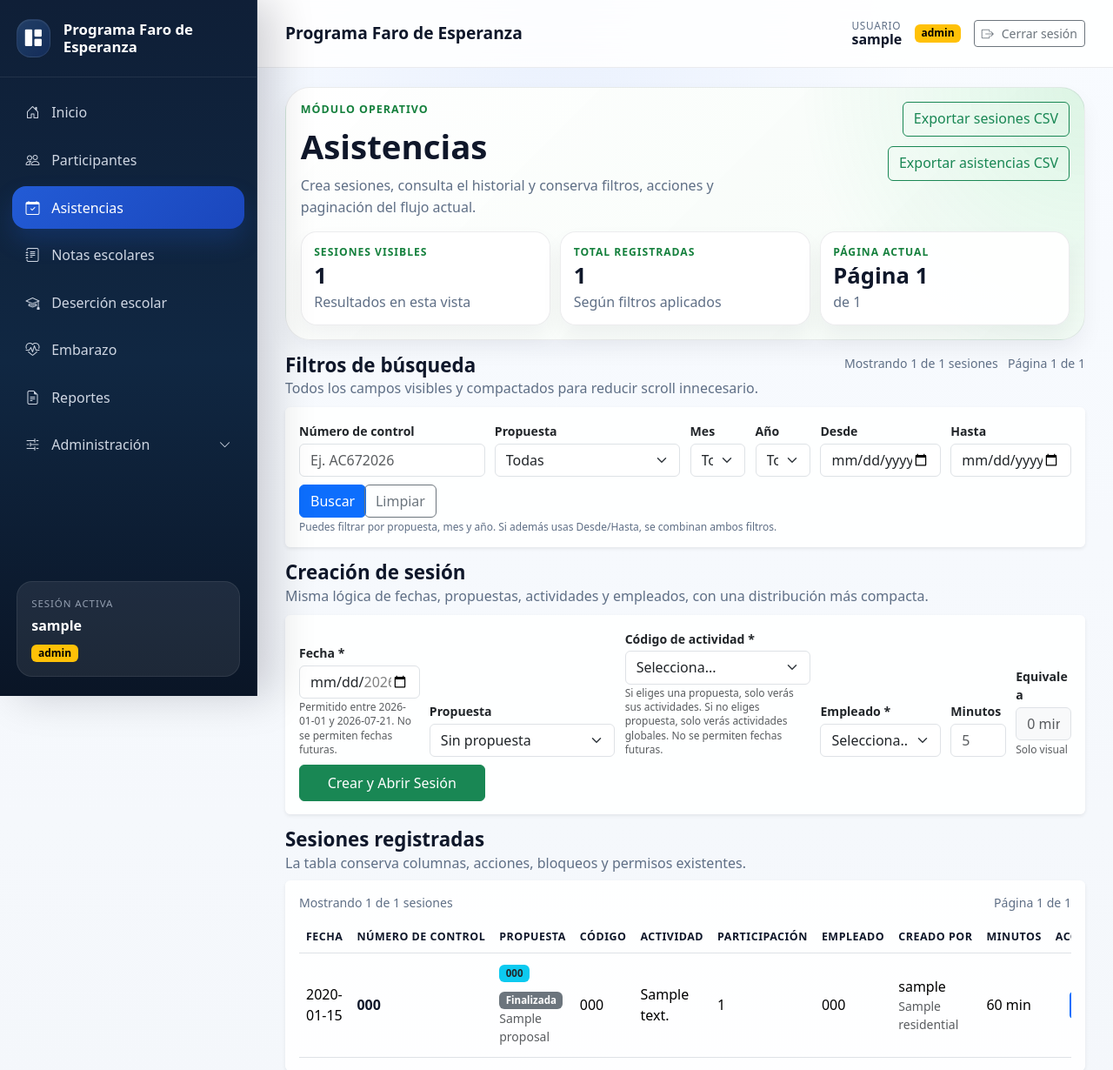
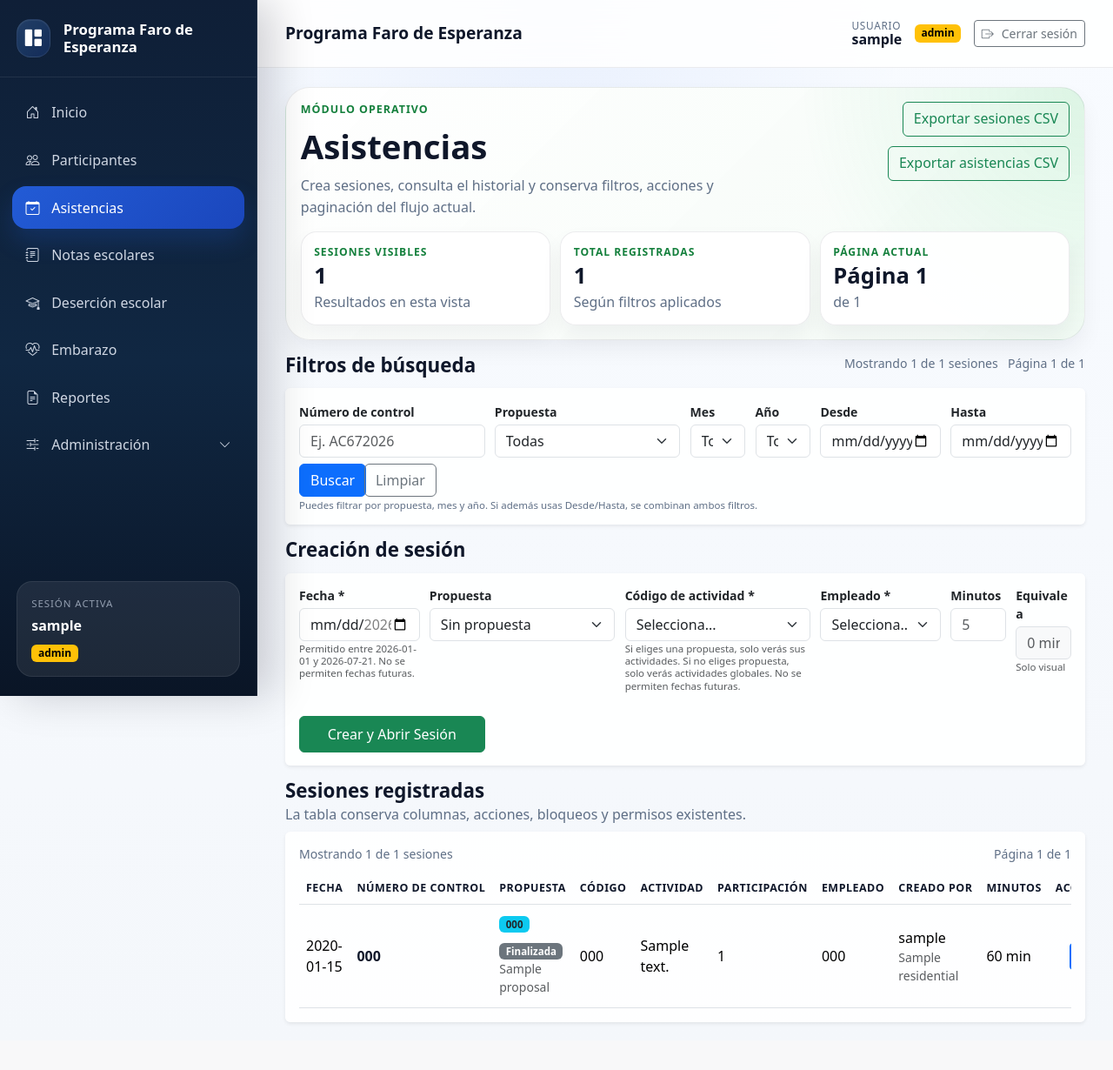
Before and after one commit to dyno-lab/intranet-app, a FastAPI app: page /ui/listado in a window 1280 px wide. Shown: the top 1230 px of the page at 87% size. After the commit the page ends 1177 px from the top, so only its background shows below. Run offline with FastAPI, Linux system fonts and the light colour scheme; the visitor is signed in with stand-in values (Sample User, id 1); tables that the repository leaves empty hold one stand-in row (values such as "Sample post"); parts of the project's set-up code (start-up, migrations or seed data) failed here and were passed over.

Commit message:
fix(ui): compact attendance creation layout

```diff
--- a/app/static/css/ui-modern.css
+++ b/app/static/css/ui-modern.css
@@ -1352,7 +1352,8 @@ body.ui-shell-body {
 }
 
 .attendance-section__header--compact {
-  gap: 0.45rem;
+  gap: 0.2rem;
+  margin-bottom: 0.1rem;
 }
 
 .attendance-section__header--tight {
@@ -1417,24 +1418,37 @@ body.ui-shell-body {
 .attendance-filter-card .form-text,
 .attendance-form-card .form-text,
 .attendance-form-note {
-  margin-top: 0.16rem;
-  font-size: 0.75rem;
-  line-height: 1.35;
+  margin-top: 0.1rem;
+  font-size: 0.72rem;
+  line-height: 1.25;
 }
 
 .attendance-filter-form,
 .attendance-create-form {
   --bs-gutter-x: 0.7rem;
-  --bs-gutter-y: 0.55rem;
+  --bs-gutter-y: 0.45rem;
 }
 
 .attendance-filter-form__note {
   margin-top: 0.05rem;
+}
+
+.attendance-create-form__field {
+  display: flex;
+  flex-direction: column;
+}
+
+.attendance-create-form__field .form-text {
+  min-height: 1.8rem;
 }
 
 .attendance-filter-form__action,
 .attendance-create-form__submit {
   align-self: end;
+}
+
+.attendance-create-form__submit {
+  padding-top: 1.2rem;
 }
 
 .attendance-submit-btn {
@@ -1693,6 +1707,14 @@ body.ui-shell-body {
     margin-bottom: 0.6rem;
   }
 
+  .attendance-create-form__field .form-text {
+    min-height: 0;
+  }
+
+  .attendance-create-form__submit {
+    padding-top: 0;
+  }
+
   .participants-expediente-card__header,
   .participants-expediente-card__body {
     padding: 0.82rem;
--- a/app/templates/ui/select_session.html
+++ b/app/templates/ui/select_session.html
@@ -63,7 +63,6 @@
     <div class="attendance-section__header attendance-section__header--compact">
       <div>
         <h2 class="attendance-section__title">Filtros de búsqueda</h2>
-        <p class="attendance-section__text">Todos los campos visibles y compactados para reducir scroll innecesario.</p>
       </div>
       <div class="attendance-list-meta">
         <span>Mostrando {{ sessions|length }} de {{ pagination.total_items }} sesiones</span>
@@ -135,20 +134,19 @@
     <div class="attendance-section__header attendance-section__header--compact">
       <div>
         <h2 class="attendance-section__title">Creación de sesión</h2>
-        <p class="attendance-section__text">Misma lógica de fechas, propuestas, actividades y empleados, con una distribución más compacta.</p>
       </div>
     </div>
 
     <div class="card shadow-sm border-0 attendance-form-card">
       <div class="card-body">
-        <form method="post" action="/ui/listado/create-session" class="row g-2 align-items-end attendance-create-form">
-          <div class="col-xl-2 col-lg-3 col-md-6">
+        <form method="post" action="/ui/listado/create-session" class="row g-2 align-items-start attendance-create-form">
+          <div class="col-xl-2 col-lg-3 col-md-6 attendance-create-form__field">
             <label class="form-label">Fecha *</label>
             <input type="date" class="form-control session-date-input" name="session_date" value="{{ create_form.get('session_date', '') }}" min="{{ session_date_min }}" max="{{ session_date_max }}" required>
             <div class="form-text">Permitido entre {{ session_date_min }} y {{ session_date_max }}. No se permiten fechas futuras.</div>
           </div>
 
-          <div class="col-xl-3 col-lg-4 col-md-6">
+          <div class="col-xl-3 col-lg-4 col-md-6 attendance-create-form__field">
             <label class="form-label">Propuesta</label>
             <select class="form-select" name="proposal_id" id="proposal_id_select">
               <option value="">Sin propuesta</option>
@@ -158,7 +156,7 @@
             </select>
           </div>
 
-          <div class="col-xl-3 col-lg-5 col-md-6">
+          <div class="col-xl-3 col-lg-5 col-md-6 attendance-create-form__field">
             <label class="form-label">Código de actividad *</label>
             <select class="form-select" name="activity_code_id" id="activity_code_select" required>
               <option value="">Selecciona...</option>
@@ -169,7 +167,7 @@
             <div class="form-text">Si eliges una propuesta, solo verás sus actividades. Si no eliges propuesta, solo verás actividades globales. No se permiten fechas futuras.</div>
           </div>
 
-          <div class="col-xl-2 col-lg-4 col-md-6">
+          <div class="col-xl-2 col-lg-4 col-md-6 attendance-create-form__field">
             <label class="form-label">Empleado *</label>
             <select class="form-select" name="employee_id" required>
               <option value="">Selecciona...</option>
@@ -179,12 +177,12 @@
             </select>
           </div>
 
-          <div class="col-xl-1 col-lg-2 col-md-6">
+          <div class="col-xl-1 col-lg-2 col-md-6 attendance-create-form__field">
             <label class="form-label">Minutos</label>
             <input type="number" step="5" min="5" class="form-control minutes-to-hours-input" name="hours_minutes" value="{{ create_form.get('hours_minutes', '') }}" placeholder="5" data-hours-output="create-hours-preview">
           </div>
 
-          <div class="col-xl-1 col-lg-2 col-md-6">
+          <div class="col-xl-1 col-lg-2 col-md-6 attendance-create-form__field">
             <label class="form-label">Equivale a</label>
             <input type="text" class="form-control bg-light" id="create-hours-preview" value="" placeholder="0 minutos" readonly tabindex="-1">
             <div class="form-text">Solo visual</div>
```
